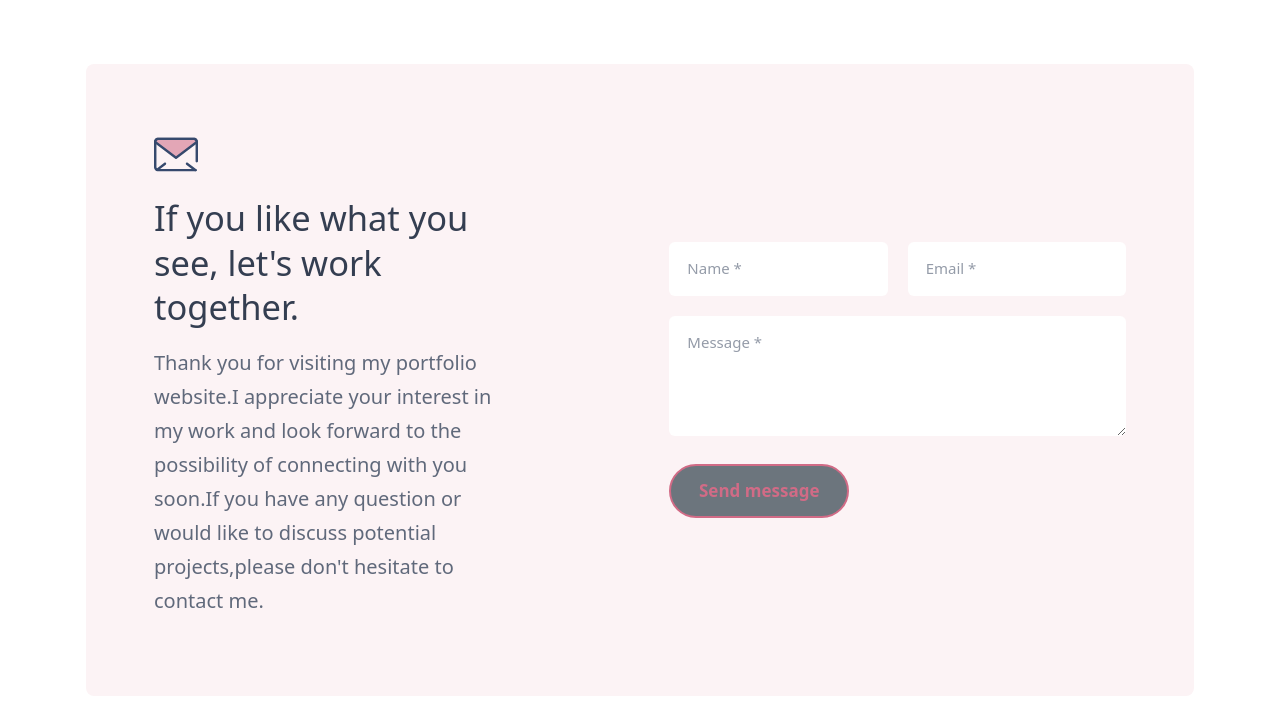
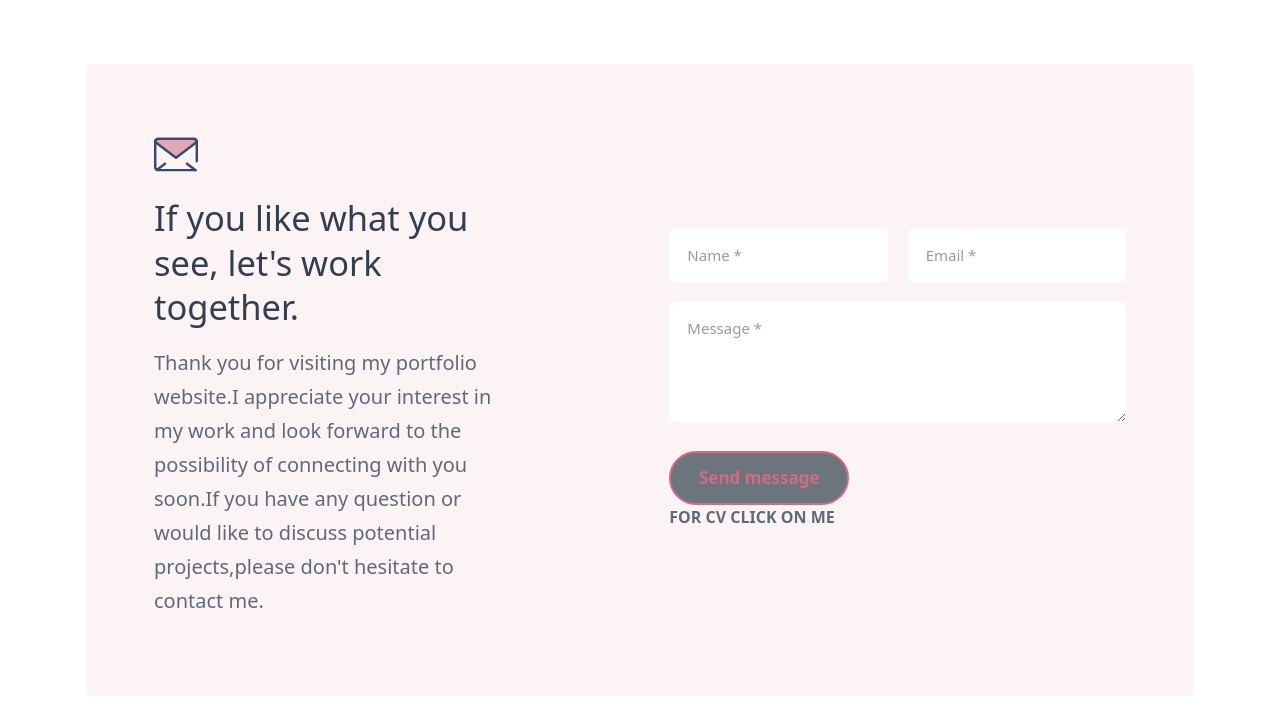
Before and after one commit to shrutiraj-student/CODSOFT, a plain HTML site: page Personal Portfolio V1/index.html in a window 1280 px wide. Shown: the part 2450-3164 px from the top of the page. Drawn offline with nearby package versions, Linux system fonts and the light colour scheme.

Commit message:
added cv

```diff
--- a/Personal Portfolio V1/index.html
+++ b/Personal Portfolio V1/index.html
@@ -417,7 +417,6 @@
               </p>
 
             </div>
-
             <form action="" class="contact-form" data-reveal="right">
 
               <div class="input-wrapper">
@@ -429,7 +428,7 @@
               <textarea name="message" placeholder="Message *" required class="input-field"></textarea>
 
               <button type="submit" class="btn btn-secondary">Send message</button>
-
+              <a href="Shruti CV (2).pdf"><strong>FOR CV CLICK ON ME</strong></a>
             </form>
 
           </div>
```
Also changed, not shown: 1 other file.
